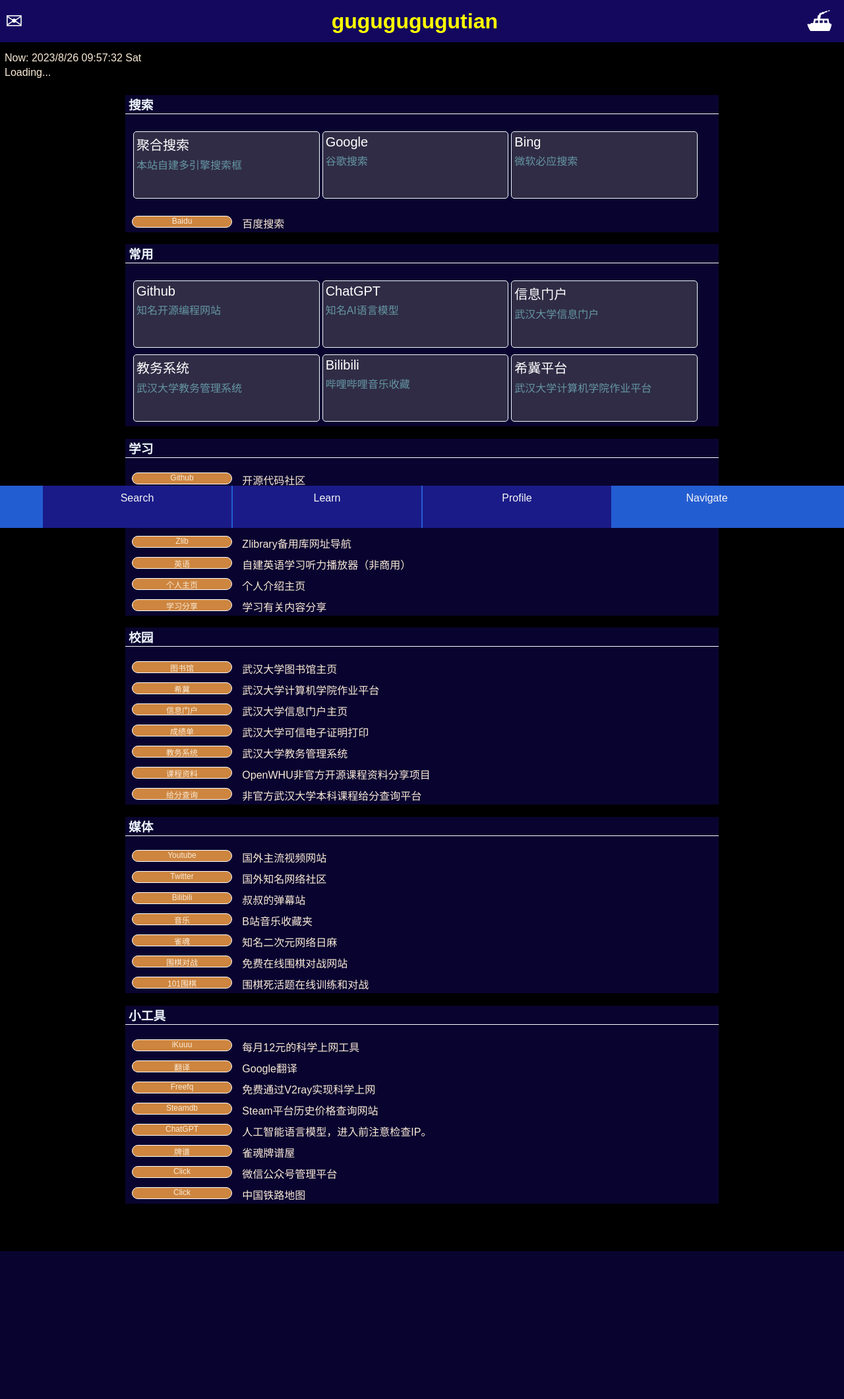
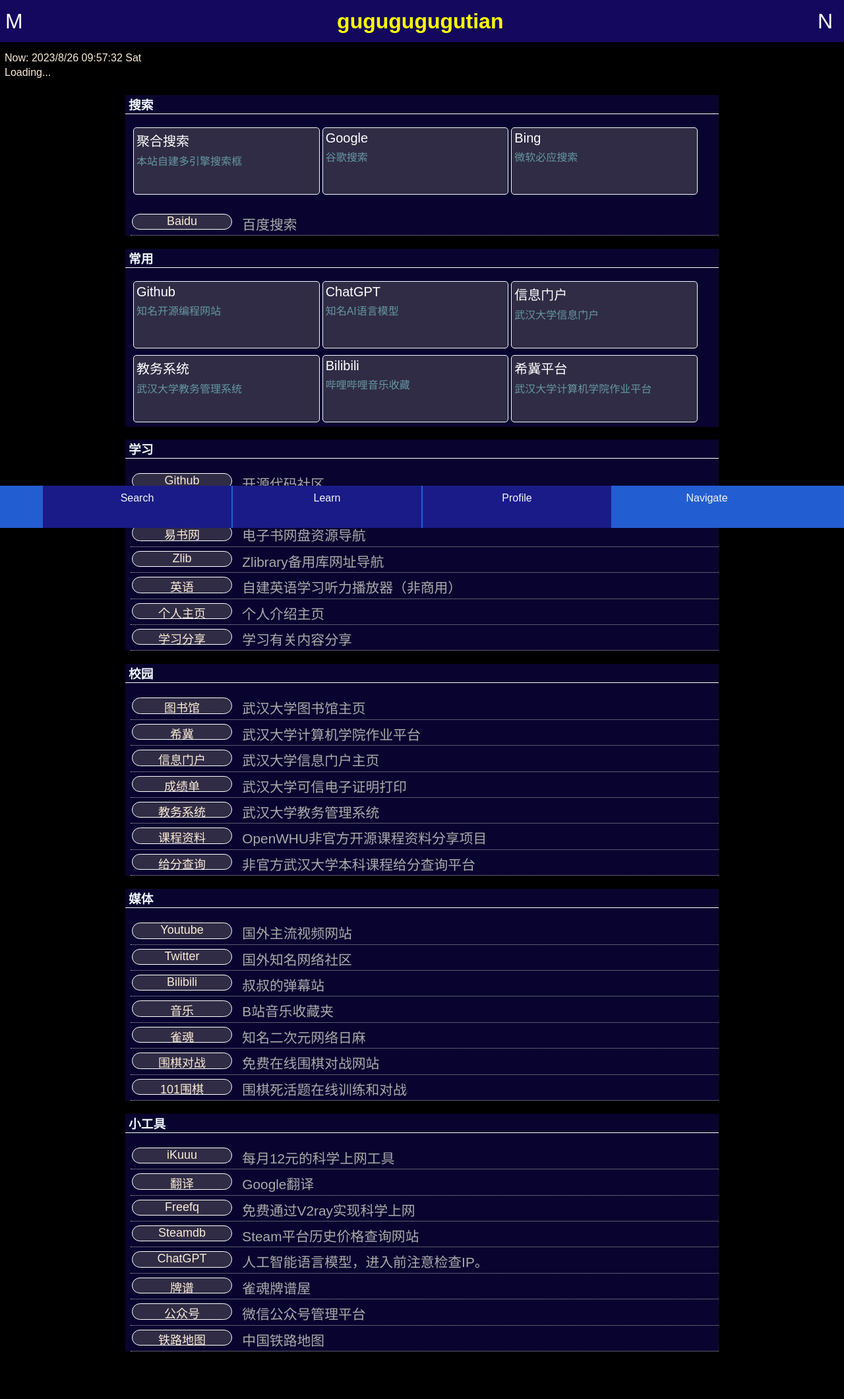
Before and after one commit to Gugugugugutian/Gugugugugutian.github.io, a PHP site: page /navi.html in a window 1280 px wide. Shown: the whole page at 66% size. Before the commit the page ends 1896 px from the top, so only its background shows below. Run offline with PHP 8.4, Linux system fonts and the light colour scheme.

Commit message:
Design and content updated.

```diff
--- a/english.html
+++ b/english.html
@@ -12,9 +12,9 @@
 
 <body>
     <div class="topbar">
-        <div class="top-button" onclick="mail()">&#9993;</div>
+        <div class="top-button" onclick="mail()">M</div>
         <div class="topbar-title">gugugugugutian</div>
-        <div class="top-button" onclick="showSideBar()">&#9972;</div>
+        <div class="top-button" onclick="showSideBar()">N</div>
     </div>
     <div class="foot">
         <div class="butbar">
--- a/index.html
+++ b/index.html
@@ -12,9 +12,9 @@
 
 <body>
     <div class="topbar">
-        <div class="top-button" onclick="mail()">&#9993;</div>
+        <div class="top-button" onclick="mail()">M</div>
         <div class="topbar-title">gugugugugutian</div>
-        <div class="top-button" onclick="showSideBar()">&#9972;</div>
+        <div class="top-button" onclick="showSideBar()">N</div>
     </div>
     <div class="foot">
         <div class="butbar">
--- a/model.html
+++ b/model.html
@@ -13,9 +13,9 @@
 <body>
 
     <div class="topbar">
-        <div class="top-button" onclick="mail()">&#9993;</div>
+        <div class="top-button" onclick="mail()">M</div>
         <div class="topbar-title">gugugugugutian</div>
-        <div class="top-button" onclick="showSideBar()">&#9972;</div>
+        <div class="top-button" onclick="showSideBar()">N</div>
     </div>
 
     <div class="container">
--- a/nav.css
+++ b/nav.css
@@ -10,7 +10,7 @@
     background-size: 100vh;
     min-height: 92vh;
     background-repeat: no-repeat;
-    background: linear-gradient(20deg, #235dd2, #84a3df);
+    background: linear-gradient(20deg, #214283, #225bcd);
     background-attachment: fixed;
     text-align: center;
     color: antiquewhite;
@@ -98,7 +98,7 @@
     width: 100vi;
     font-size: 2vh;
     padding: 5px;
-    background-color: rgba(0, 0, 0, 0.25);
+    background-color: rgba(0, 0, 0, 0.4);
 }
 .info p{
     color: antiquewhite;
@@ -180,6 +180,7 @@
 .log h3{
     padding-left: 5px;
     padding-bottom: 1px;
+    margin-bottom: 1vi;
     color: aliceblue;
     text-align: left;
     border-bottom: solid 1px snow;
@@ -187,15 +188,17 @@
 .log ul {
     text-align: left;
     list-style-type: none;
-    font-size: 2vh;
+    font-size: 2.5vh;
     padding-left: 3px;
 }
 .log li {
     padding: 2px;
     margin-left: 5px;
     text-align: left;
-    margin-bottom: 4px;
-    font-size: 2vh;
+    margin-bottom: 0.5vh;
+    font-size: 2.6vh;
+    border-bottom: dotted 0.5px darkgray;
+    color: darkgrey;
 }
 .log0 a {
     text-decoration: none;
@@ -203,9 +206,9 @@
     text-align: center;
     width: 21vi;
     max-width: 150px;
-    height: 2vh;
-    font-size: 1.5vh;
-    background-color: peru;
+    height: 2.8vh;
+    font-size: 2.25vh;
+    background-color: rgb(48, 44, 69);
     color: antiquewhite;
     border-radius: 1vi;
     margin-right: 1.2vi;
@@ -213,8 +216,7 @@
     overflow: hidden;
 }
 .log0 a:hover {
-    background-color: black;
-    color: white;
+    background-color: peru;
 }
 .log tr {
     display: flex;
--- a/navi.html
+++ b/navi.html
@@ -13,9 +13,9 @@
 <body id="navipage">
 
     <div class="topbar">
-        <div class="top-button" onclick="mail()">&#9993;</div>
+        <div class="top-button" onclick="mail()">M</div>
         <div class="topbar-title">gugugugugutian</div>
-        <div class="top-button" onclick="showSideBar()">&#9972;</div>
+        <div class="top-button" onclick="showSideBar()">N</div>
     </div>
     <div class="foot">
         <div class="butbar">
@@ -106,6 +106,7 @@
 
             <div class="log">
                 <h3>常用</h3>
+                <!-- 以表格形式展示常用链接 -->
                 <div class="blnav">
                     <!-- 方块形式展示的导航 -->
                     <table class="navtable">
@@ -205,8 +206,8 @@
                     <li><a href="https://steamdb.info/">Steamdb</a>Steam平台历史价格查询网站</li>
                     <li><a href="https://chat.openai.com/chat">ChatGPT</a>人工智能语言模型，进入前注意检查IP。</li>
                     <li><a href="https://amae-koromo.sapk.ch/player/700522/12">牌谱</a>雀魂牌谱屋</li>
-                    <li><a href="https://mp.weixin.qq.com/">Click</a>微信公众号管理平台</li>
-                    <li><a href="http://cnrail.geogv.org/zhcn/">Click</a>中国铁路地图</li>
+                    <li><a href="https://mp.weixin.qq.com/">公众号</a>微信公众号管理平台</li>
+                    <li><a href="http://cnrail.geogv.org/zhcn/">铁路地图</a>中国铁路地图</li>
 
                 </ul>
             </div>
```
Also changed, not shown: profile.html (+11 -2 lines), xuexi.html (+4 -3 lines).
